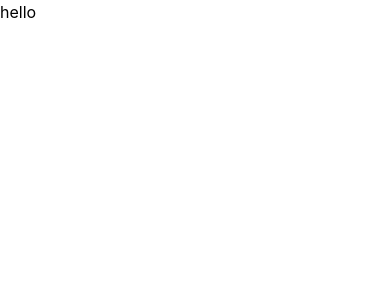
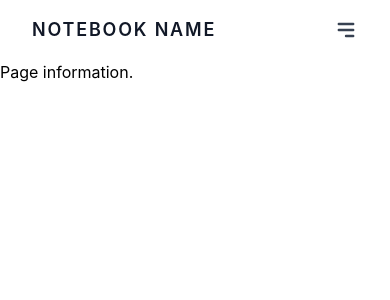
Before and after one commit to samsaw777/NoteItFrontend, a React (Create React App) app: page /notebook/1 in a window 390 px wide. Shown: the top 300 px of the page. Built offline with nearby package versions, Linux system fonts and the light colour scheme; the HTML template or start-up script is replaced by a standard one.

Commit message:
feat:make pages

```diff
--- a/src/components/Notebook.js
+++ b/src/components/Notebook.js
@@ -8,7 +8,7 @@ const Notebook = ({ id, title, color, weight }) => {
   const dispatch = useDispatch();
   return (
     <div
-      className={`relative border-2 border-gray-500 rounded p-5 h-96 w-96 bg-${color}-${weight}`}
+      className={`relative border-2 border-gray-500 rounded p-5 h-96 w-full bg-${color}-${weight}`}
       key={id}
     >
       <p>{title}</p>
--- a/src/components/Notes.js
+++ b/src/components/Notes.js
@@ -32,7 +32,7 @@ function Notes() {
       <div className="absolute right-28">
         <Modal />
       </div>
-      <div className="grid grid-rows-5 grid-flow-col gap-4 px-20 py-10 mt-12">
+      <div className="grid grid-cols-1 sm:grid-cols-1 md:grid-cols-1 lg:grid-cols-2 xl:grid-cols-3 gap-y-4 gap-x-2 px-20 py-10 mt-12">
         {/* <Modal /> */}
         {notebooks.map((notebook) => (
           <Notebook
--- /dev/null
+++ b/src/components/notebookComponent/Page.js
@@ -0,0 +1,7 @@
+import React from "react";
+
+function Page() {
+  return <div>Page information.</div>;
+}
+
+export default Page;
--- a/src/components/notebookComponent/Pages.js
+++ b/src/components/notebookComponent/Pages.js
@@ -1,7 +1,13 @@
 import React from "react";
-
+import PagesList from "./PagesList";
+import Page from "./Page";
 function Pages() {
-  return <div>hello</div>;
+  return (
+    <div className="flex flex-col sm:flex-col md:flex-row lg:flex-row xl:flex-row">
+      <PagesList />
+      <Page />
+    </div>
+  );
 }
 
 export default Pages;
--- /dev/null
+++ b/src/components/notebookComponent/PagesList.js
@@ -0,0 +1,53 @@
+import React, { useState } from "react";
+
+function PagesList() {
+  const [open, setOpen] = useState(false);
+  return (
+    <div className="flex flex-col w-full md:w-64 text-gray-700 bg-white dark-mode:text-gray-200 dark-mode:bg-gray-800 flex-shrink-0">
+      <div className="flex-shrink-0 px-8 py-4 flex flex-row items-center justify-between">
+        <p className="text-lg font-semibold tracking-widest text-gray-900 uppercase rounded-lg dark-mode:text-white focus:outline-none focus:shadow-outline">
+          Notebook Name
+        </p>
+        <button
+          className="rounded-lg md:hidden rounded-lg focus:outline-none focus:shadow-outline"
+          onClick={() => setOpen(!open)}
+        >
+          <svg fill="currentColor" viewBox="0 0 20 20" class="w-6 h-6">
+            <path
+              className={`${!open ? "block" : "hidden"}`}
+              fillRule="evenodd"
+              d="M3 5a1 1 0 011-1h12a1 1 0 110 2H4a1 1 0 01-1-1zM3 10a1 1 0 011-1h12a1 1 0 110 2H4a1 1 0 01-1-1zM9 15a1 1 0 011-1h6a1 1 0 110 2h-6a1 1 0 01-1-1z"
+              clip-rule="evenodd"
+            ></path>
+            <path
+              className={`${open ? "block" : "hidden"}`}
+              fillRule="evenodd"
+              d="M4.293 4.293a1 1 0 011.414 0L10 8.586l4.293-4.293a1 1 0 111.414 1.414L11.414 10l4.293 4.293a1 1 0 01-1.414 1.414L10 11.414l-4.293 4.293a1 1 0 01-1.414-1.414L8.586 10 4.293 5.707a1 1 0 010-1.414z"
+              clip-rule="evenodd"
+            ></path>
+          </svg>
+        </button>
+      </div>
+      <div
+        className={`${
+          open ? "block" : "hidden"
+        } flex-grow md:block px-4 pb-4 md:pb-0 md:overflow-y-auto`}
+      >
+        <p className="block px-4 py-2 mt-2 text-sm font-semibold text-gray-900 bg-gray-200 rounded-lg dark-mode:bg-gray-700 dark-mode:hover:bg-gray-600 dark-mode:focus:bg-gray-600 dark-mode:focus:text-white dark-mode:hover:text-white dark-mode:text-gray-200 hover:text-gray-900 focus:text-gray-900 hover:bg-gray-200 focus:bg-gray-200 focus:outline-none focus:shadow-outline">
+          Page Name 1
+        </p>
+        <p className="block px-4 py-2 mt-2 text-sm font-semibold text-gray-900 bg-gray-200 rounded-lg dark-mode:bg-gray-700 dark-mode:hover:bg-gray-600 dark-mode:focus:bg-gray-600 dark-mode:focus:text-white dark-mode:hover:text-white dark-mode:text-gray-200 hover:text-gray-900 focus:text-gray-900 hover:bg-gray-200 focus:bg-gray-200 focus:outline-none focus:shadow-outline">
+          Page Name 2
+        </p>
+        <p className="block px-4 py-2 mt-2 text-sm font-semibold text-gray-900 bg-gray-200 rounded-lg dark-mode:bg-gray-700 dark-mode:hover:bg-gray-600 dark-mode:focus:bg-gray-600 dark-mode:focus:text-white dark-mode:hover:text-white dark-mode:text-gray-200 hover:text-gray-900 focus:text-gray-900 hover:bg-gray-200 focus:bg-gray-200 focus:outline-none focus:shadow-outline">
+          Page Name 3
+        </p>
+        <p className="block px-4 py-2 mt-2 text-sm font-semibold text-gray-900 bg-gray-200 rounded-lg dark-mode:bg-gray-700 dark-mode:hover:bg-gray-600 dark-mode:focus:bg-gray-600 dark-mode:focus:text-white dark-mode:hover:text-white dark-mode:text-gray-200 hover:text-gray-900 focus:text-gray-900 hover:bg-gray-200 focus:bg-gray-200 focus:outline-none focus:shadow-outline">
+          Page Name 4
+        </p>
+      </div>
+    </div>
+  );
+}
+
+export default PagesList;
```
